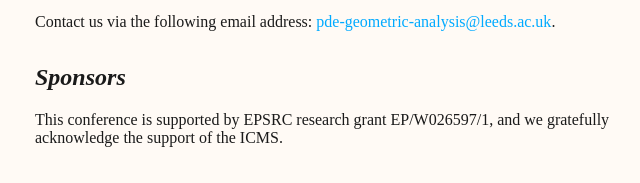
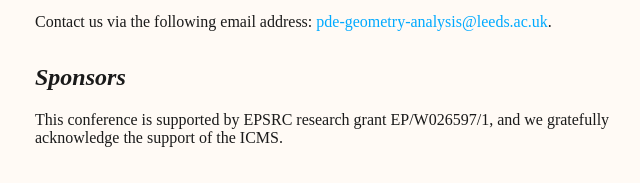
Before and after one commit to pde-geometry-analysis/pde-geometry-analysis.github.io, a plain HTML site: page index.html in a window 1280 px wide. Shown: the part 1120-1303 px from the top of the page, 317-957 px from the left. Drawn offline with Linux system fonts and the light colour scheme; a web font is replaced by a local one.

Commit message:
Build Wed May 14 18:42:37 BST 2025

```diff
--- a/index.html
+++ b/index.html
@@ -234,7 +234,7 @@ Appolloni</a></li>
 <li><a href="https://drbensharp.github.io/">Ben Sharp</a>.</li>
 </ul>
 <p>Contact us via the following email address: <a
-href="mailto:pde-geometric-analysis@leeds.ac.uk">pde-geometric-analysis@leeds.ac.uk</a>.</p>
+href="mailto:pde-geometric-analysis@leeds.ac.uk">pde-geometry-analysis@leeds.ac.uk</a>.</p>
 <!-- [Link to ICMS page.]() -->
 <h2 id="sponsors">Sponsors</h2>
 <p>This conference is supported by EPSRC research grant EP/W026597/1,
```
